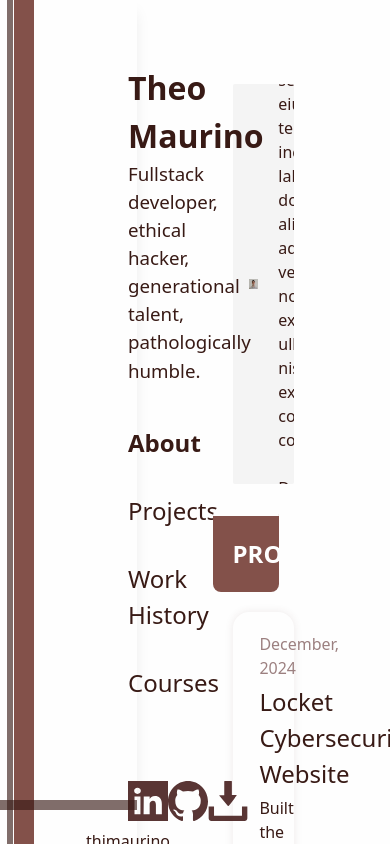
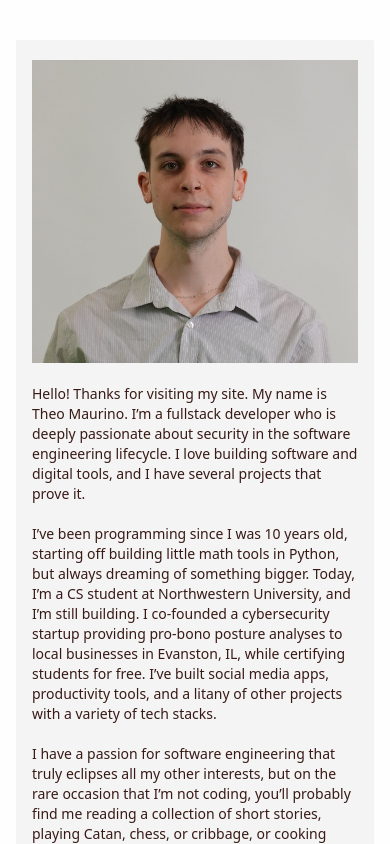
Before and after one commit to m4ur1n0/theo-maurino-portfolio, a Next.js app: page / in a window 390 px wide. Built offline with nearby package versions, Linux system fonts and the light colour scheme.

Commit message:
added some content and (only some) mobile compatibility

```diff
--- a/src/components/Project.js
+++ b/src/components/Project.js
@@ -10,14 +10,14 @@ const WorkHistory = ({name, description, date, skills, image_name, url=''}) => {
     }
 
   return (
-    <div className='flex flex-row justify-between p-5 my-3 rounded-2xl total-shadow-md transition-transform transform duration-200 ease-in-out hover:scale-[1.02] hover:total-shadow-md cursor-pointer'
+    <div className='flex flex-col md:flex-row justify-between p-5 my-3 rounded-2xl total-shadow-md transition-transform transform duration-200 ease-in-out hover:scale-[1.02] hover:total-shadow-md cursor-pointer'
         onClick={handleClick}
     >
         <img
-            className='w-[30%] object-contain'
+            className='w-full md:w-[30%] mb-3 object-contain border border-gray-200 md:border-none'
             src={`/images/${image_name}`}
         />
-        <div className='work-history-item  flex flex-col w-[68%] '>
+        <div className='work-history-item  flex flex-col w-full md:w-[68%] '>
             <p className='text-secondary_text'>{date}</p>
             <h2 className='my-1'>{name}</h2>
             <p>{description}</p>
--- a/src/components/SectionHeader.js
+++ b/src/components/SectionHeader.js
@@ -4,7 +4,7 @@ const SectionHeader = ({children}) => {
 
 
   return (
-    <div id={"work-history"} className='projects-section-header sticky -top-10 bg-highlight2 w-[108%] p-5 z-50 rounded-lg mb-2 -ml-5 border-t-8 border-background'>
+    <div id={"work-history"} className='projects-section-header sticky -top-10 bg-highlight2 w-full md:w-[108%] p-5 z-50 rounded-lg mb-2 md:-ml-5 border-t-8 border-background'>
         {/* <h2 className='font-medium text-text_color'>{text}</h2>
         <h2 className='text-black'>Hello</h2> */}
         {children}
--- a/src/pages/index.js
+++ b/src/pages/index.js
@@ -208,24 +208,24 @@ export default function Home() {
   return (
     <div className="flex flex-row flex-nowrap w-screen h-screen overflow-y-auto" >
       {/* NavBar container */}
-      <div className="w-[35%] h-full sticky top-0">
+      <div className="hidden md:block w-[35%] h-full sticky top-0">
         <NavBar selected={currentSection} setSelected={changeSection}/>
       </div>
 
       {/* Content container */}
-      <div className="actual-index-page w-[65%]  overflow-y-auto   py-10 px-24" onScroll={handleScroll}>
+      <div className="actual-index-page w-full md:w-[65%]  overflow-y-auto pb-10  md:py-10 px-4 flex flex-col  md:px-24" onScroll={handleScroll}>
 
-        <div className='about-top-locator h-1' id="about" />
-        <div className='about-section px-4 py-5 bg-shadow_color rounded-sm mt-10 mb-5 flex justify-between gap-5 max-h-[400px] items-center object-contain overflow-hidden' >
-          <img src='/images/theo-headshot.jpg' className='h-full w-1/3' />
-          <p>
-            I'm a full-stack developer from Massachusetts. I love to code so so so so so so so so much. This site is obviously a work in progress!
+        <div className='about-delineator h-1' id="about" />
+        <div className='about-section px-4 py-5 bg-shadow_color rounded-sm mt-10 mb-5 flex flex-col md:flex-row justify-between gap-5 min-h-[100vh] md:min-h-[72vh] items-center object-contain overflow-hidden' >
+          <img src='/images/theo-headshot.jpg' className=' md:w-1/3' />
+          <p className='text-sm md:text-base'>
+          Hello! Thanks for visiting my site. My name is Theo Maurino. I’m a fullstack developer who is deeply passionate about security in the software engineering lifecycle. I love building software and digital tools, and I have several projects that prove it.
             <br/>
             <br/>
-            Lorem ipsum dolor sit amet, consectetur adipiscing elit, sed do eiusmod tempor incididunt ut labore et dolore magna aliqua. Ut enim ad minim veniam, quis nostrud exercitation ullamco laboris nisi ut aliquip ex ea commodo consequat.
+            I’ve been programming since I was 10 years old, starting off building little math tools in Python, but always dreaming of something bigger. Today, I’m a CS student at Northwestern University, and I’m still building. I co-founded a cybersecurity startup providing pro-bono posture analyses to local businesses in Evanston, IL, while certifying students for free. I’ve built social media apps, productivity tools, and a litany of other projects with a variety of tech stacks.
             <br/>
             <br/>
-            Duis aute irure dolor in reprehenderit in voluptate velit esse cillum dolore eu fugiat nulla pariatur. Excepteur sint occaecat cupidatat non proident, sunt in culpa qui officia deserunt mollit anim id est laborum.
+            I have a passion for software engineering that truly eclipses all my other interests, but on the rare occasion that I’m not coding, you’ll probably find me reading a collection of short stories, playing Catan, chess, or cribbage, or cooking with friends.
           </p>
         </div>
 
@@ -246,6 +246,11 @@ export default function Home() {
               ))
             }
           </div>
+
+          <div className='link-to-github py-10 w-full flex justify-center'>
+              <a href='https://www.github.com/m4ur1n0' target="_blank" className='text-gray-300 hover:text-gray-400'>I have many more projects I haven't put on the site yet, check out my <span className='underline'>GitHub</span>!</a>
+          </div>
+
         </div>
 
 
@@ -284,6 +289,8 @@ export default function Home() {
               }
             </div>
 
+
+
         </div>
 
       </div>
```
